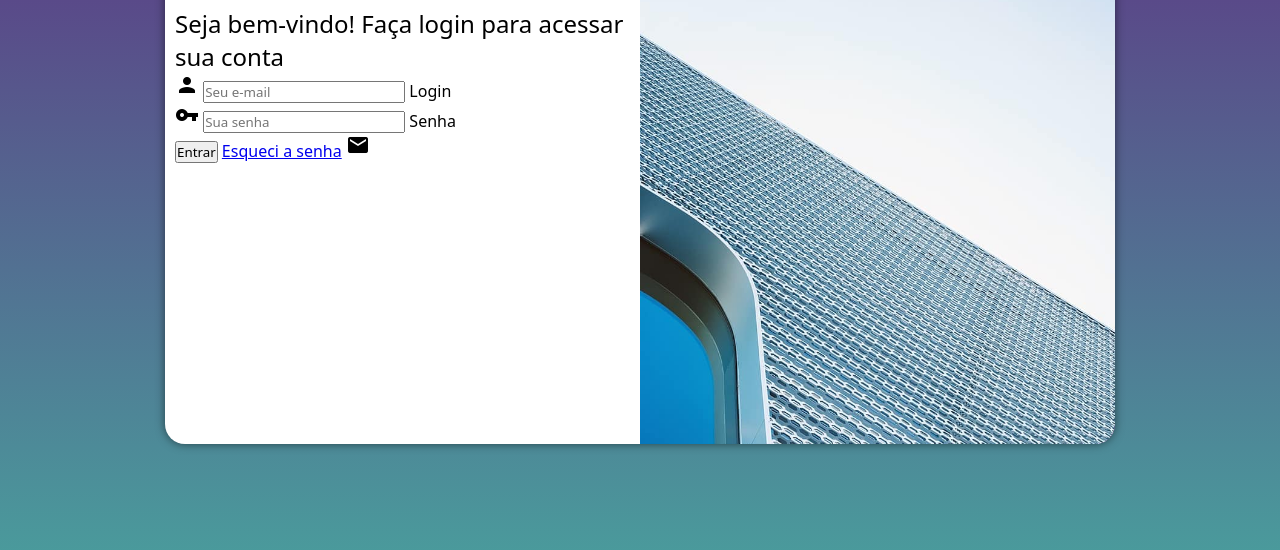
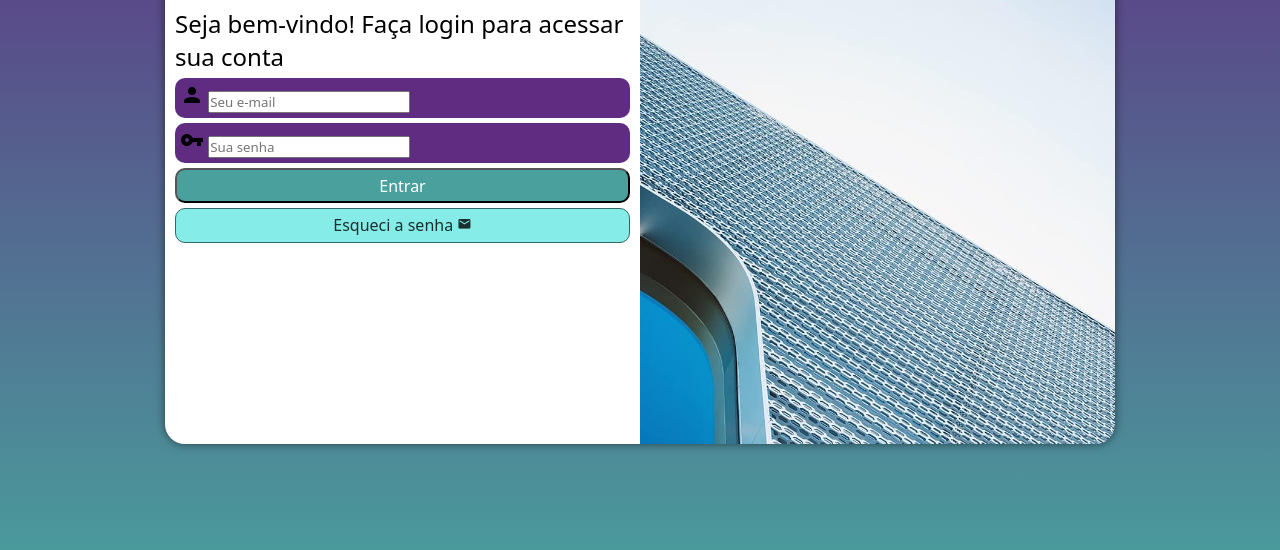
Before and after one commit to pverasp/projeto-login, a plain HTML site: page index.html in a window 1280 px wide. Shown: the part 206-756 px from the top of the page. Drawn offline with Linux system fonts and the light colour scheme.

Commit message:
formatação do formulário

```diff
--- a/estilos/style.css
+++ b/estilos/style.css
@@ -28,7 +28,7 @@ section#login {
     transform: translate(-50%, -50%);
     background-color: white;
     height: 500px;
-    width: 250px;
+    width: 260px;
     border-radius: 20px;
     overflow: hidden; /* Tudo que estiver fora da borda fica escondido */
     box-shadow: 0px 0px 10px rgba(0, 0, 0, 0.524);
@@ -53,3 +53,55 @@ div#formulario > h1 {
 div#formulario > p {
     font-size: 1em;
 }
+form > div.campo {
+    /* text-align: center; */
+    background-color: #5f2c82;
+    border-radius: 10px;
+    height: 40px;
+    margin: 5px 0px;
+    padding: 5px;
+    /* width: 240px; */
+    /* margin: auto; */
+}
+form > div.campo > label {
+    display: none;
+}
+form > input#ientrar {
+    display: block;
+    font-size: 1em;
+    width: 100%;
+    border-radius: 10px;
+    height: 35px;
+    background-color: #49a09d;
+    cursor: pointer;
+    color: white;
+    margin: 0px auto 0px auto;
+
+}
+form > input#ientrar:hover {
+    background-color: #306866;
+    color: black;
+
+}
+form > a.botao {
+    display: block;
+    text-align: center;
+    font-size: 1em;
+    /* width: 230px; */
+    height: 35px;
+    background-color: #86ece8;
+    color: #183030;
+    border: 1px solid #306866;
+    border-radius: 10px;
+    text-decoration: none;
+    padding-top: 5px;
+    /* margin-top: 5px; */
+    margin: 5px auto 0px auto;
+}
+form > a.botao:hover {
+    background-color: #02f9f1;
+    color: white;
+}
+form > a.botao > span {
+    font-size: 0.9em;
+}
--- a/index.html
+++ b/index.html
@@ -23,7 +23,7 @@
                         <input type="email" name="Login" id="ilogin" placeholder="Seu e-mail" autocomplete="email" required maxlength="40">
                         <label for="ilogin">Login</label>
                     </div>
-                    <div>
+                    <div class="campo">
                         <!-- <span class="material-symbols-outlined">
                             vpn_key
                         </span> -->
@@ -31,9 +31,9 @@
                         <input type="password" name="Senha" id="isenha" placeholder="Sua senha" autocomplete="current-password" required minlength="8">
                         <label for="isenha">Senha</label>
                     </div>
-                    <input type="submit" value="Entrar">
-                    <a href="esqueci-senha.html">Esqueci a senha</a>
-                    <span class="material-icons">mail</span>
+                    <input type="submit" value="Entrar" id="ientrar">
+                    <a href="esqueci-senha.html" class="botao" id="iesquecisenha">Esqueci a senha <span class="material-icons">mail</span></a>
+
                 </form>
             </div>
         </section>
```
